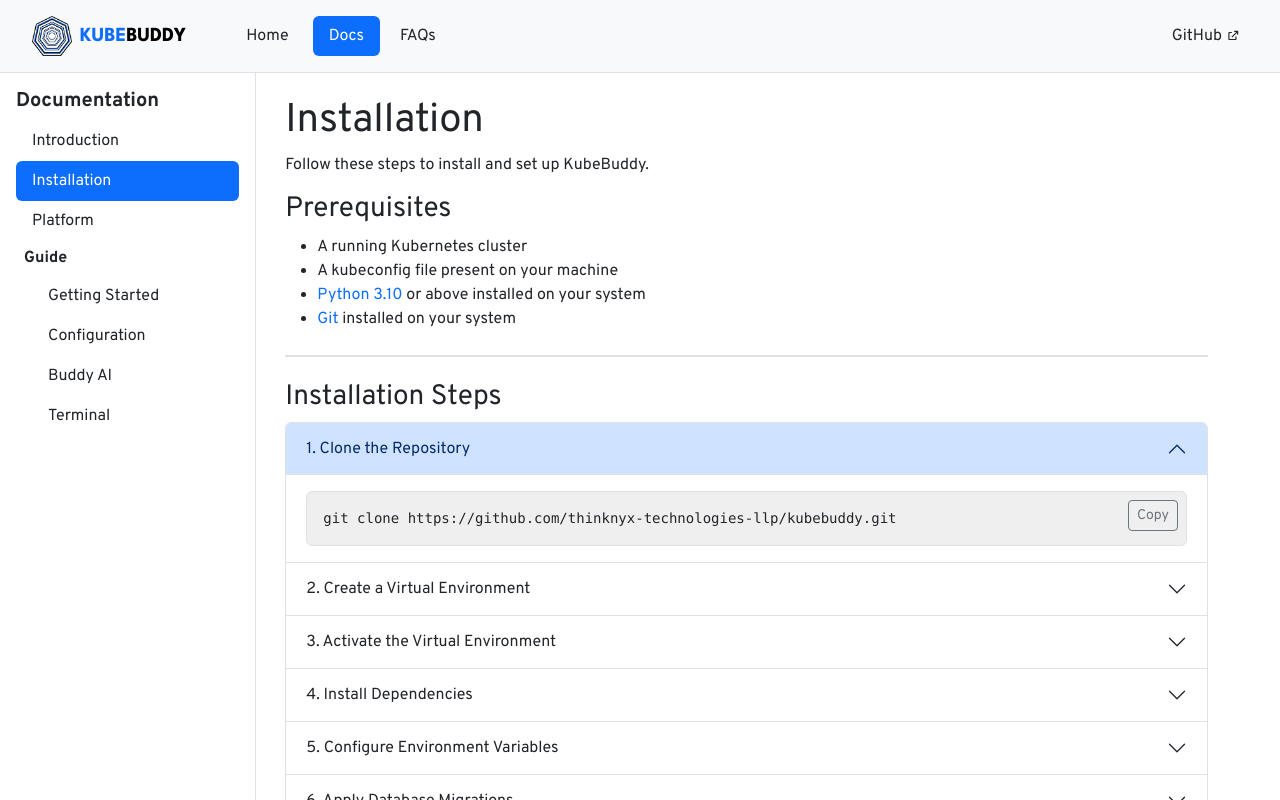
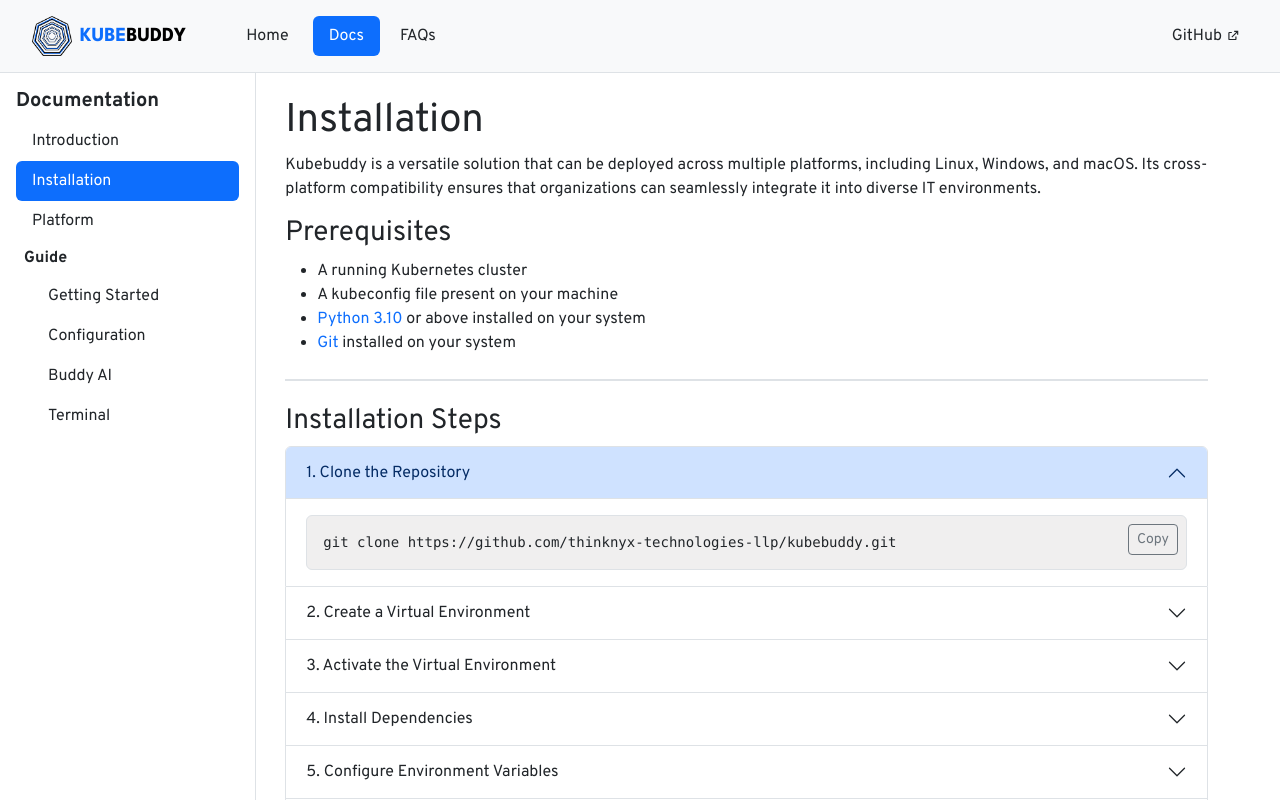
Before and after one commit to kubebuddy/docs, a React (Vite) app: page /docs/installation in a window 1280 px wide. Shown: the top 800 px of the page. Built offline with nearby package versions, Linux system fonts and the light colour scheme.

Commit message:
Added image in introduction page and changed installation content.

```diff
--- a/src/pages/docs/Installation.jsx
+++ b/src/pages/docs/Installation.jsx
@@ -25,8 +25,7 @@
     <div className="container-fluid d-flex flex-column px-5 min-vh-100">
       <div className="flex-grow-1">
         <h1>Installation</h1>
-        <p>Follow these steps to install and set up KubeBuddy.</p>
-
+        <p>Kubebuddy is a versatile solution that can be deployed across multiple platforms, including Linux, Windows, and macOS. Its cross-platform compatibility ensures that organizations can seamlessly integrate it into diverse IT environments.</p>
         <h3>Prerequisites</h3>
         <ul>
           <li>A running Kubernetes cluster</li>
--- a/src/pages/docs/Introduction.jsx
+++ b/src/pages/docs/Introduction.jsx
@@ -9,7 +9,7 @@
         <p>
         KubeBuddy is an AI-driven Kubernetes dashboard designed to simplify your Kubernetes experience. It prioritizes ease of use, accessibility, and AI-driven insights to empower teams at every level. With no additional installations required inside your cluster, KubeBuddy offers a clean, intuitive interface that makes Kubernetes management effortless.
         </p>
-
+        <img src={"/dashboard.png"} alt="kubebuddy-dashboard" className="img-fluid shadow mb-4 p-4" />
         <h4>Why KubeBuddy?</h4>
         <ul>
           <li>KubeBuddy simplifies Kubernetes management with a streamlined, user-friendly interface.</li>
```
Also changed, not shown: public/dashboard.png (added).
